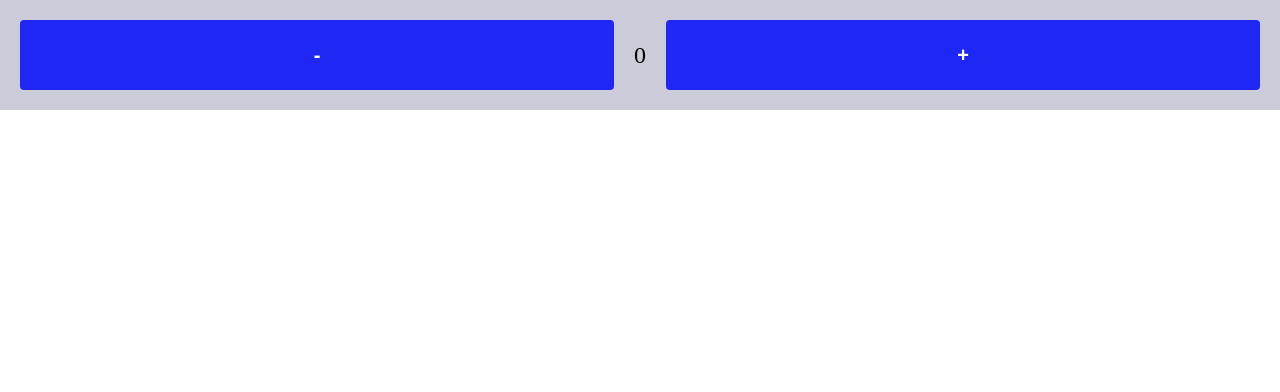
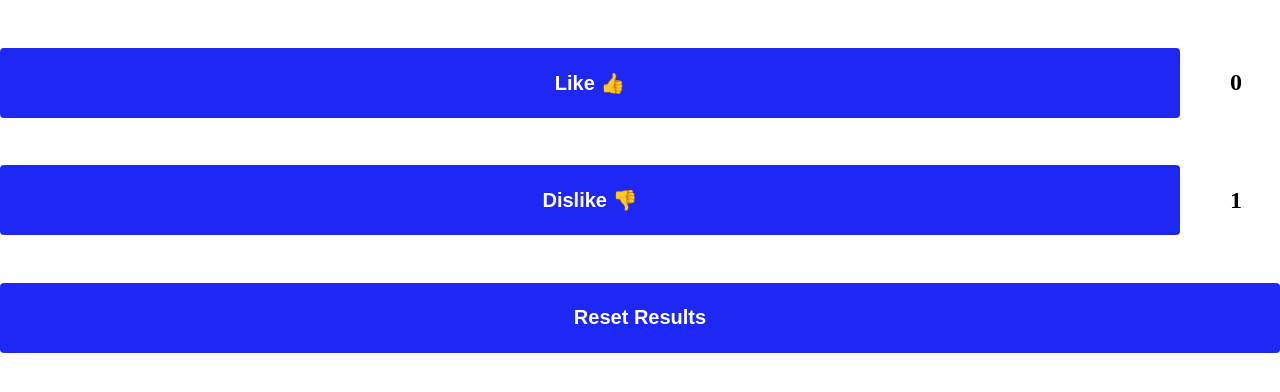
Before and after one commit to AndriiGudz/React_Redux, a React (Vite) app: page / in a window 1280 px wide. Shown: the top 392 px of the page. Built offline with nearby package versions, Linux system fonts and the light colour scheme.

Commit message:
Homeworks 15

```diff
--- a/src/App.tsx
+++ b/src/App.tsx
@@ -1,10 +1,12 @@
+import Homeworks15 from "homeworks/Homewroks15/Homeworks15"
 import Lessons15 from "lessons/Lessons15/Lessons15"
 import { BrowserRouter } from "react-router-dom"
 
 const App = () => {
   return (
     <BrowserRouter>
-      <Lessons15 />
+      {/* <Lessons15 /> */}
+      <Homeworks15 />
     </BrowserRouter>
   )
 }
--- /dev/null
+++ b/src/components/Feedback/Feedback.tsx
@@ -0,0 +1,31 @@
+import {FeedbackComponent, FeedbackBtn, Result} from './styles'
+import Button from 'components/Button/Button'
+
+import {useAppDispatch, useAppSelector} from 'store/hooks'
+import {feedbackSliceAction, feedbackSliceSelectors} from 'store/redux/feedback/feedbackSlice'
+
+function Feedback() {
+
+  const countLike = useAppSelector(feedbackSliceSelectors.resultLike)
+  const dispatch = useAppDispatch()
+
+  const like = () => {
+    dispatch(feedbackSliceAction.like())
+  }
+
+  return (
+    <FeedbackComponent>
+      <FeedbackBtn>
+        <Button name="Like 👍" onClick={like} />
+        <Result>{countLike}</Result>
+      </FeedbackBtn>
+      <FeedbackBtn>
+        <Button name="Dislike 👎" onClick={() => {}} />
+        <Result>{1}</Result>
+      </FeedbackBtn>
+      <Button name="Reset Results" onClick={() => {}} />
+    </FeedbackComponent>
+  )
+}
+
+export default Feedback
--- /dev/null
+++ b/src/components/Feedback/styles.ts
@@ -0,0 +1,20 @@
+import styled from '@emotion/styled'
+
+export const FeedbackComponent = styled.div`
+  display: flex;
+  flex-direction: column;
+  justify-content: space-evenly;
+  height: 400px;
+`
+
+export const FeedbackBtn = styled.div`
+  display: flex;
+  align-items: center;
+  gap: 50px;
+`
+
+export const Result = styled.div`
+  min-width: 50px;
+  font-size: 24px;
+  font-weight: bold;
+`
--- /dev/null
+++ b/src/components/Feedback/types.ts
@@ -0,0 +1,7 @@
+export interface FeedbackProps {
+  likePlus: () => void
+  countLike: number
+  dislikePlus: () => void
+  countDislike: number
+  resetResults: () => void
+}
--- /dev/null
+++ b/src/homeworks/Homewroks15/Homeworks15.tsx
@@ -0,0 +1,7 @@
+import Feedback from "components/Feedback/Feedback"
+
+function Homeworks15() {
+    return <Feedback />
+}
+
+export default Homeworks15
--- /dev/null
+++ b/src/store/redux/feedback/feedbackSlice.tsx
@@ -0,0 +1,20 @@
+import { createAppSlice } from "store/createAppSlice";
+import {FeedbackStateSlice} from './types'
+
+const feedbackInitialState: FeedbackStateSlice = {
+    resultLike: 0
+}
+
+export const feedbackSlice = createAppSlice({
+    name: 'FEEDBACK',
+    initialState: feedbackInitialState,
+    reducers: create => ({
+        like: create.reducer((state: FeedbackStateSlice) => {state.resultLike = state.resultLike + 1})
+    }),
+    selectors: {
+        resultLike: (state: FeedbackStateSlice) => state.resultLike
+    }
+})
+
+export const feedbackSliceAction = feedbackSlice.actions
+export const feedbackSliceSelectors = feedbackSlice.selectors
--- /dev/null
+++ b/src/store/redux/feedback/types.ts
@@ -0,0 +1,3 @@
+export interface FeedbackStateSlice {
+    resultLike: number
+}
--- a/src/store/store.ts
+++ b/src/store/store.ts
@@ -1,9 +1,10 @@
 import type { Action, ThunkAction } from "@reduxjs/toolkit"
 import { combineSlices, configureStore } from "@reduxjs/toolkit"
 import { counterSlice } from "./redux/counter/counterSlice"
+import {feedbackSlice} from './redux/feedback/feedbackSlice'
 
 
-const rootReducer = combineSlices(counterSlice)
+const rootReducer = combineSlices(counterSlice, feedbackSlice)
 
 export type RootState = ReturnType<typeof rootReducer>
 
```
